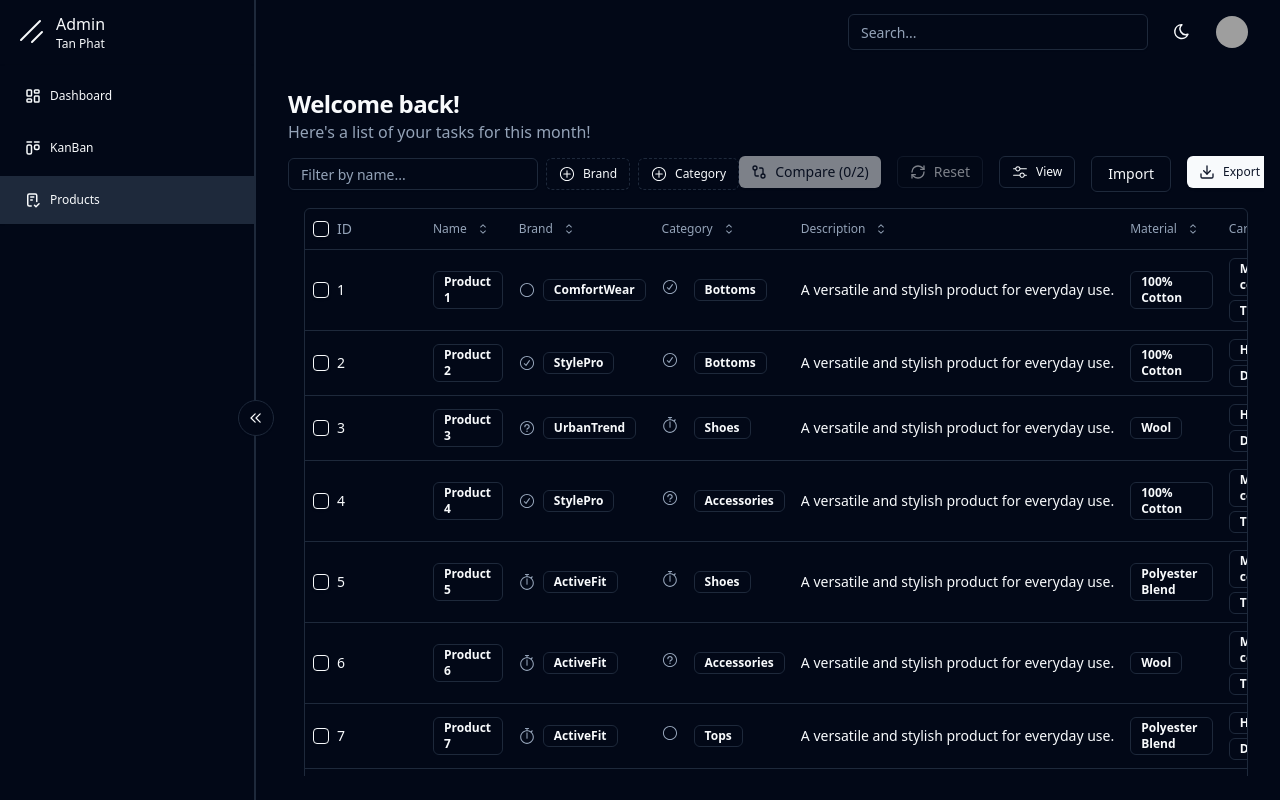
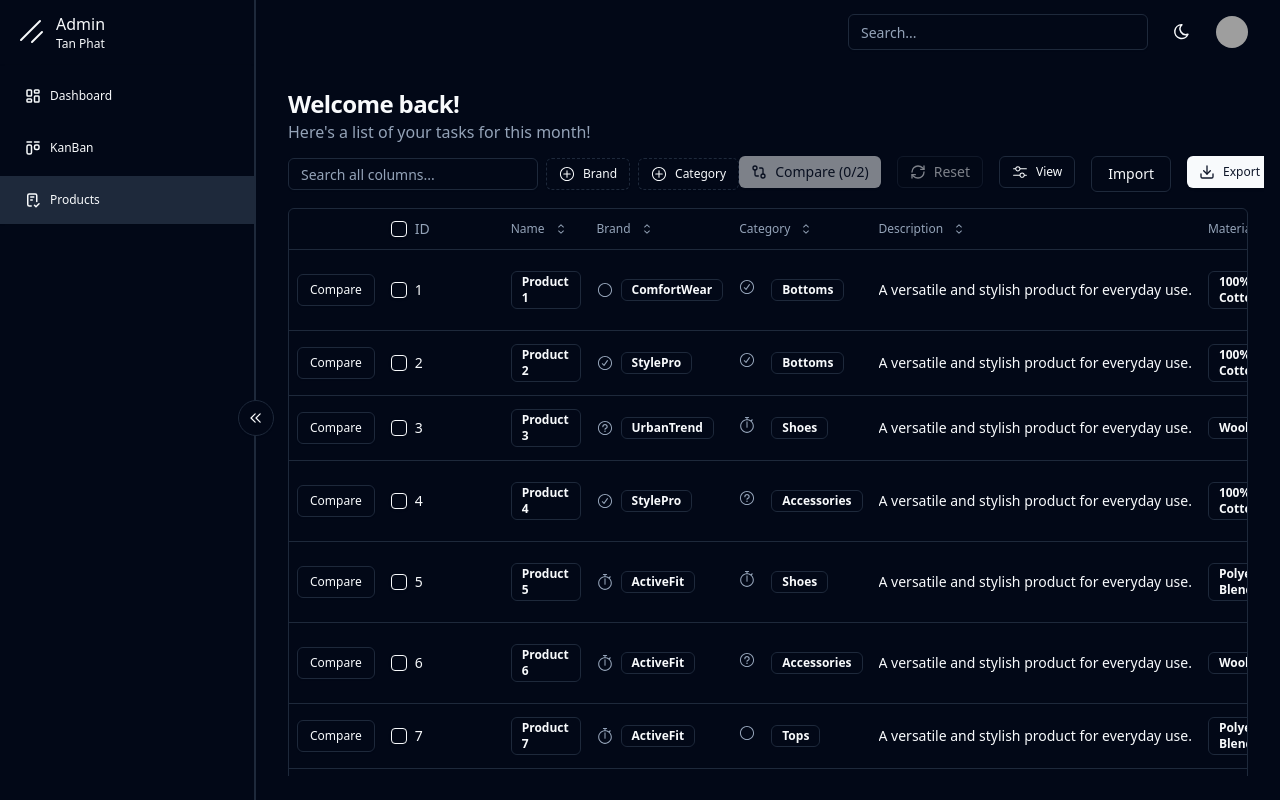
Before and after one commit to LogicLayer07/React-Shadcn-Admin-Dashboard, a React (Vite) app: page /product in a window 1280 px wide. Built offline with nearby package versions, Linux system fonts and the light colour scheme; grey boxes are pictures that could not be loaded.

Commit message:
feat(table, kanban): add function search all columns, grouping in table and create function edit severity

```diff
--- a/src/pages/kanban/components/ListView.tsx
+++ b/src/pages/kanban/components/ListView.tsx
@@ -12,6 +12,7 @@ interface ListViewProps {
   toggleItemSelection: (itemId: string) => void
   setSelectedVulnerability: (vulnerability: Vulnerability) => void
   setIsDetailDialogOpen: (isOpen: boolean) => void
+  setIsSeverityDialogOpen: (isOpen: boolean) => void
   handleDeleteVulnerability: (vulnerabilityId: string) => void
   searchTerm: string
   filterBy: Severity | 'All'
@@ -24,6 +25,7 @@ export default function ListView({
   toggleItemSelection,
   setSelectedVulnerability,
   setIsDetailDialogOpen,
+  setIsSeverityDialogOpen,
   handleDeleteVulnerability,
   searchTerm,
   filterBy,
@@ -85,9 +87,14 @@ export default function ListView({
             </TableCell>
             <TableCell>{item.title}</TableCell>
             <TableCell>
+            <Button variant="ghost" size="sm" onClick={() => {
+                setSelectedVulnerability(item)
+                setIsSeverityDialogOpen(true)
+              }}>
               <Badge className={getSeverityColor(item.severity)}>
                 {item.severity}
               </Badge>
+              </Button>
             </TableCell>
             <TableCell>{item.score}</TableCell>
             <TableCell>{item.type}</TableCell>
--- a/src/pages/kanban/components/VulnerabilityDialog.tsx
+++ b/src/pages/kanban/components/VulnerabilityDialog.tsx
@@ -15,18 +15,24 @@ import { toast } from "@/components/ui/use-toast"
 
 interface VulnerabilityDialogProps {
   isOpen: boolean
+  isSeverityDialogOpen: boolean
   onOpenChange: (open: boolean) => void
+  onSeverityDialogChange: (open: boolean) => void
   vulnerability: Vulnerability | null
   onSave: (vulnerability: Omit<Vulnerability, 'id' | 'status' | 'comments' | 'priority'>) => void
+  onSaveSeverity: (vulnerability: Omit<Vulnerability, 'id' | 'status' | 'comments' | 'priority'>) => void
   isNewVulnerability: boolean
   addActivity: (action: string) => void
 }
 
 export default function VulnerabilityDialog({
   isOpen,
+  isSeverityDialogOpen,
   onOpenChange,
+  onSeverityDialogChange,
   vulnerability,
   onSave,
+  onSaveSeverity,
   isNewVulnerability,
   addActivity
 }: VulnerabilityDialogProps) {
@@ -66,7 +72,7 @@ export default function VulnerabilityDialog({
   }, [vulnerability])
 
   const handleSave = () => {
-    console.log("editedVulnerability",editedVulnerability)
+    console.log("editedVulnerability", editedVulnerability)
     onSave(editedVulnerability)
     onOpenChange(false)
     addActivity(`${isNewVulnerability ? 'Added' : 'Updated'} vulnerability "${editedVulnerability.title}"`)
@@ -75,6 +81,15 @@ export default function VulnerabilityDialog({
       description: `${editedVulnerability.title} has been ${isNewVulnerability ? 'added' : 'updated'} successfully.`,
     })
   }
+  const handleSaveSeverityDialog = () => {
+    onSaveSeverity(editedVulnerability)
+    onSeverityDialogChange(false)
+    toast({
+      title: `Vulnerability ${isNewVulnerability ? 'added' : 'updated'}`,
+      description: `${editedVulnerability.title} has been ${isNewVulnerability ? 'added' : 'updated'} successfully.`,
+    })
+  }
+
 
   const handleAddComment = () => {
     if (!vulnerability || !newComment) return
@@ -100,6 +115,7 @@ export default function VulnerabilityDialog({
   }
 
   return (
+    <>
       <Dialog open={isOpen} onOpenChange={onOpenChange}>
         <DialogContent className="sm:max-w-[625px]">
           <DialogHeader>
@@ -244,5 +260,39 @@ export default function VulnerabilityDialog({
           </DialogFooter>
         </DialogContent>
       </Dialog>
+      <Dialog open={isSeverityDialogOpen} onOpenChange={onOpenChange}>
+        <DialogContent className="sm:max-w-[625px]">
+          <DialogHeader>
+            <DialogTitle>Vulnerability Details</DialogTitle>
+          </DialogHeader>
+          {editedVulnerability && (
+            <div className="grid gap-4 py-4">
+              <div className="grid grid-cols-4 items-center gap-4">
+                <Label htmlFor="severity" className="text-right">
+                  Severity
+                </Label>
+                <Select
+                value={editedVulnerability.severity}
+                onValueChange={(value: Severity) => setEditedVulnerability({ ...editedVulnerability, severity: value })}
+              >
+                <SelectTrigger className="w-[180px]">
+                  <SelectValue placeholder="Select severity" />
+                </SelectTrigger>
+                <SelectContent>
+                  <SelectItem value="Critical">Critical</SelectItem>
+                  <SelectItem value="High">High</SelectItem>
+                  <SelectItem value="Medium">Medium</SelectItem>
+                  <SelectItem value="Low">Low</SelectItem>
+                </SelectContent>
+              </Select>
+              </div>
+            </div>
+          )}
+          <DialogFooter>
+            <Button type="submit" onClick={handleSaveSeverityDialog}>Update vulnerability</Button>
+          </DialogFooter>
+        </DialogContent>
+      </Dialog>
+    </>
   )
 }
--- a/src/pages/kanban/components/kanban.tsx
+++ b/src/pages/kanban/components/kanban.tsx
@@ -43,6 +43,7 @@ export default function EnhancedVulnerabilityKanban() {
   const [isAnalyticsDialogOpen, setIsAnalyticsDialogOpen] = useState(false)
   const [isAddDialogOpen, setIsAddDialogOpen] = useState(false)
   const [isDetailDialogOpen, setIsDetailDialogOpen] = useState(false)
+  const [isSeverityDialogOpen, setIsSeverityDialogOpen] = useState(false)
   const [isRiskScoreDialogOpen, setIsRiskScoreDialogOpen] = useState(false)
   const [riskScore, setRiskScore] = useState(0)
   useEffect(() => {
@@ -216,6 +217,33 @@ export default function EnhancedVulnerabilityKanban() {
     })
   }
 
+  const handleSaveSeverity = (updatedVulnerability: Omit<Vulnerability, 'id' | 'status' | 'comments' | 'priority'>) => {
+    if (!selectedVulnerability) return
+
+    setColumns(prev => {
+      const updatedColumns = { ...prev }
+      for (const [columnId, column] of Object.entries(updatedColumns)) {
+        const itemIndex = column.items.findIndex(item => item.id === selectedVulnerability.id)
+        if (itemIndex !== -1) {
+          updatedColumns[columnId].items[itemIndex] = {
+            ...selectedVulnerability,
+            ...updatedVulnerability
+          }
+          break
+        }
+      }
+      return updatedColumns
+    })
+
+    setIsSeverityDialogOpen(false)
+    setSelectedVulnerability(null)
+    addActivity(`Updated vulnerability "${updatedVulnerability.title}"`)
+    toast({
+      title: "Vulnerability updated",
+      description: `${updatedVulnerability.title} has been updated`,
+    })
+  }
+
 
   const addColumn = (title: string) => {
     const newColumnId = `column${Object.keys(columns).length + 1}`
@@ -295,7 +323,6 @@ export default function EnhancedVulnerabilityKanban() {
     setActivityLog(prev => [newActivity, ...prev])
   }
 
-  console.log("setIsDetailDialogOpen", setIsDetailDialogOpen)
   return (
     <div className="min-h-screen p-4">
       <h1 className="text-2xl font-bold mb-4">Vulnerabilities</h1>
@@ -339,12 +366,14 @@ export default function EnhancedVulnerabilityKanban() {
             </Button>
           </DialogTrigger>
         </Dialog>
-
         <VulnerabilityDialog
           isOpen={isAddDialogOpen || isDetailDialogOpen}
           onOpenChange={isAddDialogOpen ? setIsAddDialogOpen : setIsDetailDialogOpen}
           vulnerability={selectedVulnerability}
           onSave={isAddDialogOpen ? handleAddVulnerability : handleUpdateVulnerability}
+          onSaveSeverity={handleSaveSeverity}
+          isSeverityDialogOpen={isSeverityDialogOpen}
+          onSeverityDialogChange={setIsSeverityDialogOpen}
           isNewVulnerability={isAddDialogOpen}
           addActivity={addActivity}
         />
@@ -466,6 +495,7 @@ export default function EnhancedVulnerabilityKanban() {
               toggleItemSelection={toggleItemSelection}
               setSelectedVulnerability={setSelectedVulnerability}
               setIsDetailDialogOpen={setIsDetailDialogOpen}
+              setIsSeverityDialogOpen={setIsSeverityDialogOpen}
               handleDeleteVulnerability={handleDeleteVulnerability}
               searchTerm={searchTerm}
               filterBy={filterBy}
--- a/src/pages/product/components/columns.tsx
+++ b/src/pages/product/components/columns.tsx
@@ -5,6 +5,8 @@ import { DataTableColumnHeader } from './data-table-column-header'
 import { DataTableRowActions } from './data-table-row-actions'
 import { Product } from '../data/schema'
 import { brands, categories } from '../data/data'
+import { Button } from '@/components/custom/button'
+
 interface ColumnsProps {
   editProduct: (id: number, updatedProduct: Partial<Product>) => void
   deleteProduct: (id: number) => void
@@ -22,6 +24,18 @@ export const columns = ({
   labelProduct,
   compareProduct
 }: ColumnsProps): ColumnDef<Product>[] => [
+  {
+    id: "compare",
+    cell: ({ row }) => (
+      <Button
+        variant="outline"
+        size="sm"
+        onClick={() => compareProduct(row.original)}
+      >
+        Compare
+      </Button>
+    ),
+  },
     {
       id: "select",
       header: ({ table }) => (
@@ -94,7 +108,7 @@ export const columns = ({
         const categoryData = categories.find(b => b.value === category)
         return (
           <div className="flex space-x-2">
-            {categoryData && categoryData.icon && <categoryData.icon className="mr-2 h-4 w-4 text-muted-foreground" />}
+              {categoryData && categoryData.icon && <categoryData.icon className="mr-2 h-4 w-4 text-muted-foreground" />}
             <Badge variant="outline">{category}</Badge>
           </div>
         )
--- a/src/pages/product/components/data-table-toolbar.tsx
+++ b/src/pages/product/components/data-table-toolbar.tsx
@@ -179,12 +179,10 @@ export function DataTableToolbar<TData>({
     <div className='flex items-center justify-between'>
       <div className='flex flex-1 flex-col-reverse items-start gap-y-2 sm:flex-row sm:items-center sm:space-x-2'>
         <Input
-          placeholder="Filter by name..."
-          value={(table.getColumn("name")?.getFilterValue() as string) ?? ""}
-          onChange={(event) =>
-            table.getColumn("name")?.setFilterValue(event.target.value)
-          }
-          className="h-8 w-[150px] lg:w-[250px]"
+          placeholder='Search all columns...'
+          value={(table.getState().globalFilter as string) ?? ''}
+          onChange={(event) => table.setGlobalFilter(event.target.value)}
+          className='h-8 w-[150px] lg:w-[250px]'
         />
         {table.getColumn("brand") && (
           <DataTableFacetedFilter
--- a/src/pages/product/components/data-table.tsx
+++ b/src/pages/product/components/data-table.tsx
@@ -2,13 +2,17 @@ import * as React from 'react'
 import {
   ColumnDef,
   ColumnFiltersState,
+  ExpandedState,
+  GroupingState,
   SortingState,
   VisibilityState,
   flexRender,
   getCoreRowModel,
+  getExpandedRowModel,
   getFacetedRowModel,
   getFacetedUniqueValues,
   getFilteredRowModel,
+  getGroupedRowModel,
   getPaginationRowModel,
   getSortedRowModel,
   useReactTable,
@@ -27,6 +31,8 @@ import { DataTablePagination } from './data-table-pagination'
 import { DataTableToolbar } from './data-table-toolbar'
 import { Product } from '../data/schema'
 import { CompareDialog } from './CompareDialog'
+import { ChevronRight, ChevronDown } from 'lucide-react'
+import { Button } from '@/components/custom/button'
 
 interface DataTableProps<TData, TValue> {
   columns: ColumnDef<TData, TValue>[]
@@ -47,6 +53,29 @@ export function DataTable<TData, TValue>({
   const [columnFilters, setColumnFilters] = React.useState<ColumnFiltersState>([])
   const [sorting, setSorting] = React.useState<SortingState>([])
   const [isCompareDialogOpen, setIsCompareDialogOpen] = React.useState(false)
+  const [globalFilter, setGlobalFilter] = React.useState("")
+  const [grouping, setGrouping] = React.useState<GroupingState>([])
+  const [expanded, setExpanded] = React.useState<ExpandedState>({})
+
+  const globalFilterFn = React.useCallback(
+    (row: any, columnId: string, filterValue: string) => {
+      const searchValue = filterValue.toLowerCase()
+
+      const getValue = (obj: any): any => {
+        if (Array.isArray(obj)) {
+          return obj.flatMap(item => getValue(item))
+        }
+        if (typeof obj === 'object' && obj !== null) {
+          return Object.values(obj).flatMap(value => getValue(value))
+        }
+        return [String(obj).toLowerCase()]
+      }
+
+      const flattenedValues = getValue(row.original)
+      return flattenedValues.some((value: any) => value.includes(searchValue))
+    },
+    []
+  )
 
   const table = useReactTable({
     data,
@@ -56,22 +85,33 @@ export function DataTable<TData, TValue>({
       columnVisibility,
       rowSelection,
       columnFilters,
+      globalFilter,
+      grouping,
+      expanded,
     },
     enableRowSelection: true,
+    enableGrouping: true,
+    enableExpanding: true,
     onRowSelectionChange: setRowSelection,
     onSortingChange: setSorting,
     onColumnFiltersChange: setColumnFilters,
     onColumnVisibilityChange: setColumnVisibility,
+    onGlobalFilterChange: setGlobalFilter,
+    onGroupingChange: setGrouping,
+    onExpandedChange: setExpanded,
     getCoreRowModel: getCoreRowModel(),
     getFilteredRowModel: getFilteredRowModel(),
     getPaginationRowModel: getPaginationRowModel(),
     getSortedRowModel: getSortedRowModel(),
     getFacetedRowModel: getFacetedRowModel(),
     getFacetedUniqueValues: getFacetedUniqueValues(),
+    getGroupedRowModel: getGroupedRowModel(),
+    getExpandedRowModel: getExpandedRowModel(),
+    globalFilterFn,
   })
 
   return (
-    <div className='space-y-4 space-x-4'>
+    <div className='space-y-4'>
       <DataTableToolbar
         table={table}
         compareProducts={compareProducts}
@@ -90,11 +130,21 @@ export function DataTable<TData, TValue>({
               <TableRow key={headerGroup.id}>
                 {headerGroup.headers.map((header) => (
                   <TableHead key={header.id} colSpan={header.colSpan}>
-                    {header.isPlaceholder
-                      ? null
-                      : flexRender(
+                    {header.isPlaceholder ? null : (
+                      <div
+                        {...{
+                          className: header.column.getCanGroup()
+                            ? 'cursor-pointer select-none'
+                            : '',
+                          onClick: header.column.getToggleGroupingHandler(),
+                        }}
+                      >
+                        {flexRender(
                           header.column.columnDef.header,
                           header.getContext()
+                        )}
+                        {header.column.getIsGrouped() && ' 🔥'}
+                      </div>
                     )}
                   </TableHead>
                 ))}
@@ -110,9 +160,29 @@ export function DataTable<TData, TValue>({
                 >
                   {row.getVisibleCells().map((cell) => (
                     <TableCell key={cell.id}>
+                      {cell.getIsGrouped() ? (
+                        <Button
+                          variant="ghost"
+                          {...{
+                            onClick: row.getToggleExpandedHandler(),
+                            style: { cursor: 'pointer' },
+                          }}
+                        >
+                          {row.getIsExpanded() ? <ChevronDown className="h-4 w-4" /> : <ChevronRight className="h-4 w-4" />}
                           {flexRender(
                             cell.column.columnDef.cell,
                             cell.getContext()
+                          )}{' '}
+                          ({row.subRows.length})
+                        </Button>
+                      ) : cell.getIsAggregated() ? (
+                        flexRender(
+                          cell.column.columnDef.aggregatedCell ??
+                            cell.column.columnDef.cell,
+                          cell.getContext()
+                        )
+                      ) : cell.getIsPlaceholder() ? null : (
+                        flexRender(cell.column.columnDef.cell, cell.getContext())
                       )}
                     </TableCell>
                   ))}
```
Lines whose indentation alone changed are shown as unchanged.
